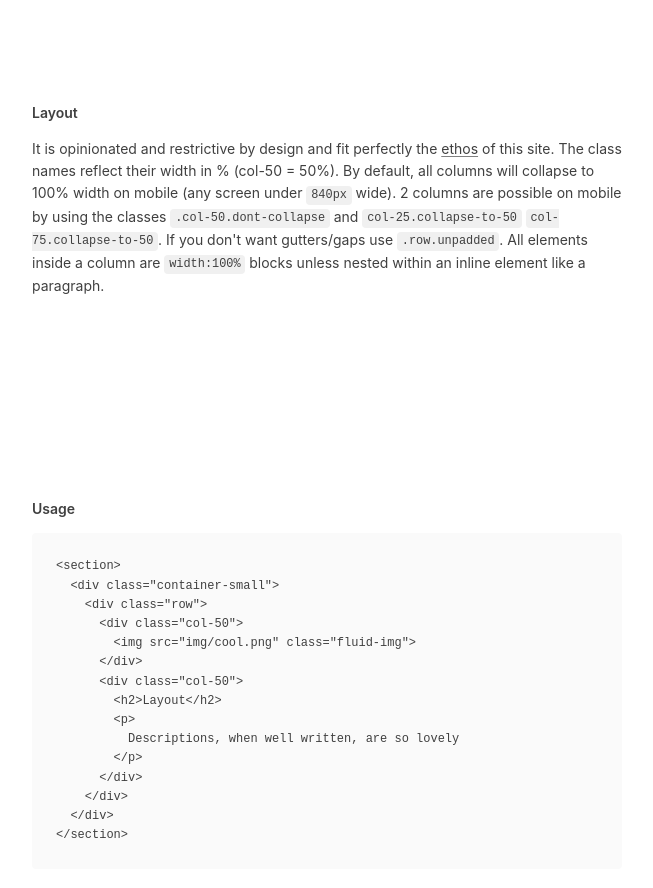
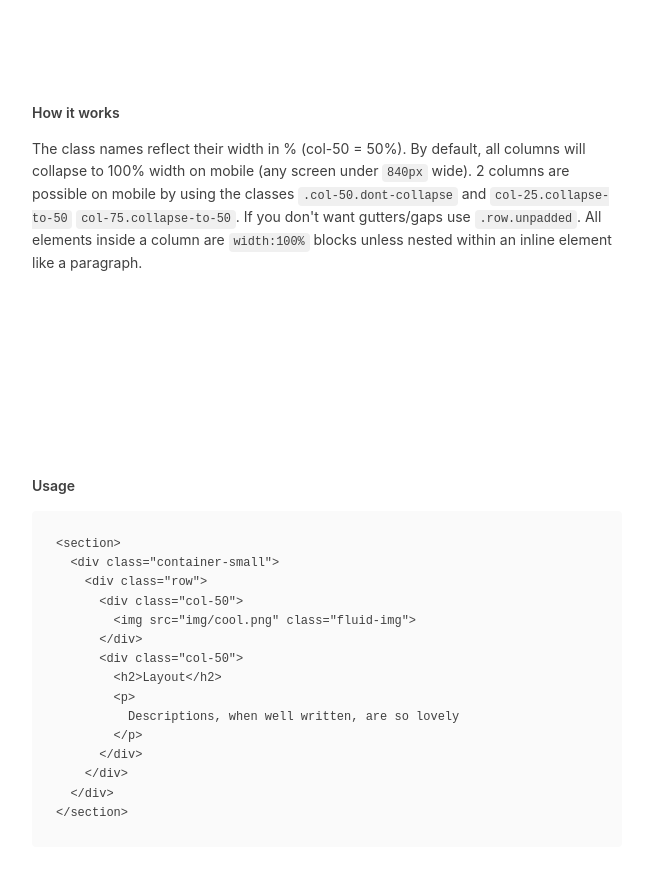
Before and after one commit to nsolerieu/brute, a plain HTML site: page index.html in a window 1280 px wide. Shown: the part 1750-2638 px from the top of the page, without its empty margins (313-966 px from the left). Drawn offline with Linux system fonts and the light colour scheme.

Commit message:
Edit how it works

```diff
--- a/index.html
+++ b/index.html
@@ -204,9 +204,9 @@
 		<div class="container-small">
 			<div class="row">
 				<div class="col-100">
-					<h2>Layout</h2>
+					<h2>How it works</h2>
 					<p class="small-margin-top">
-					It is opinionated and restrictive by design and fit perfectly the <a href="#ethos">ethos</a> of this site. The class names reflect their width in % (col-50 = 50%). By default, all columns will collapse to 100% width on mobile (any screen under <code>840px</code> wide). 2 columns are possible on mobile by using the classes <code>.col-50.dont-collapse</code> and <code>col-25.collapse-to-50</code> <code>col-75.collapse-to-50</code>. If you don't want gutters/gaps use <code>.row.unpadded</code>. All elements inside a column are <code>width:100%</code> blocks unless nested within an inline element like a paragraph.
+					The class names reflect their width in % (col-50 = 50%). By default, all columns will collapse to 100% width on mobile (any screen under <code>840px</code> wide). 2 columns are possible on mobile by using the classes <code>.col-50.dont-collapse</code> and <code>col-25.collapse-to-50</code> <code>col-75.collapse-to-50</code>. If you don't want gutters/gaps use <code>.row.unpadded</code>. All elements inside a column are <code>width:100%</code> blocks unless nested within an inline element like a paragraph.
 					</p>
 				</div>
 			</div>
```
